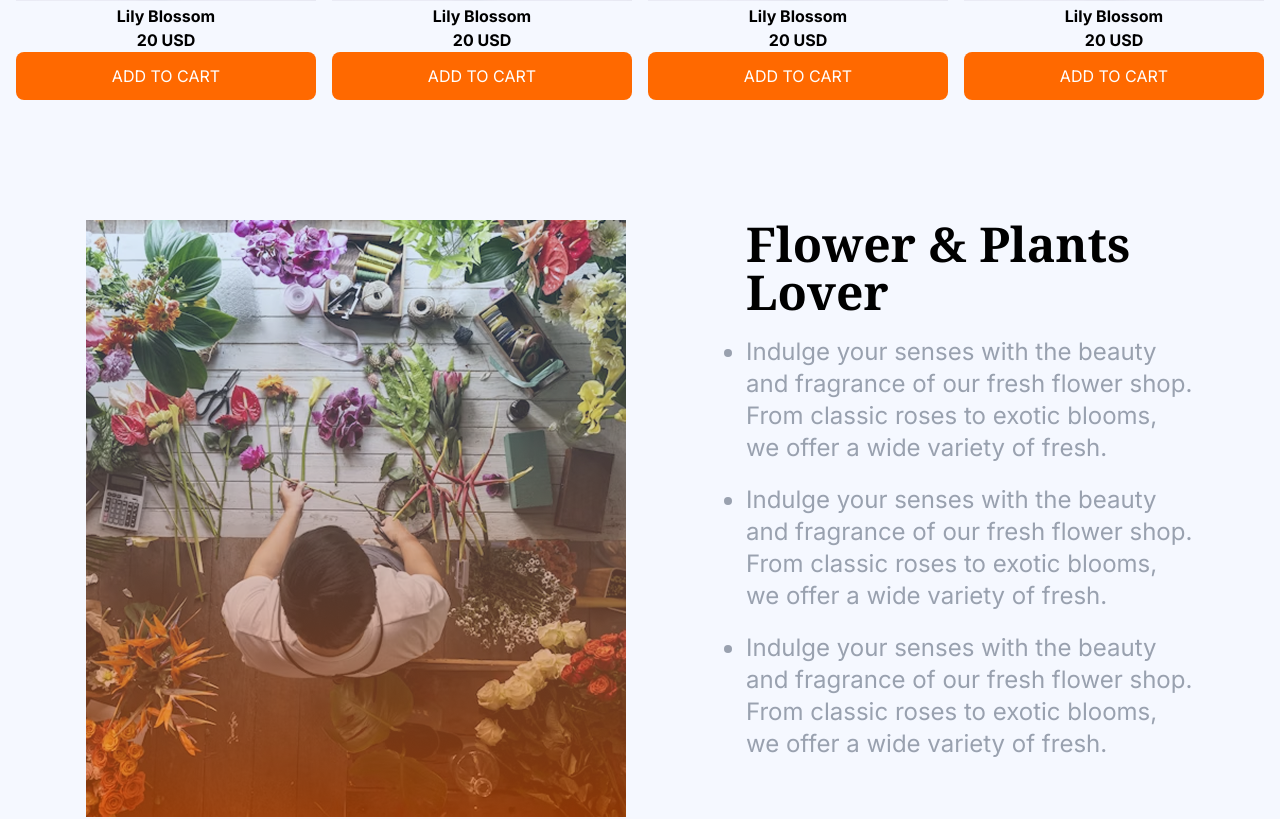
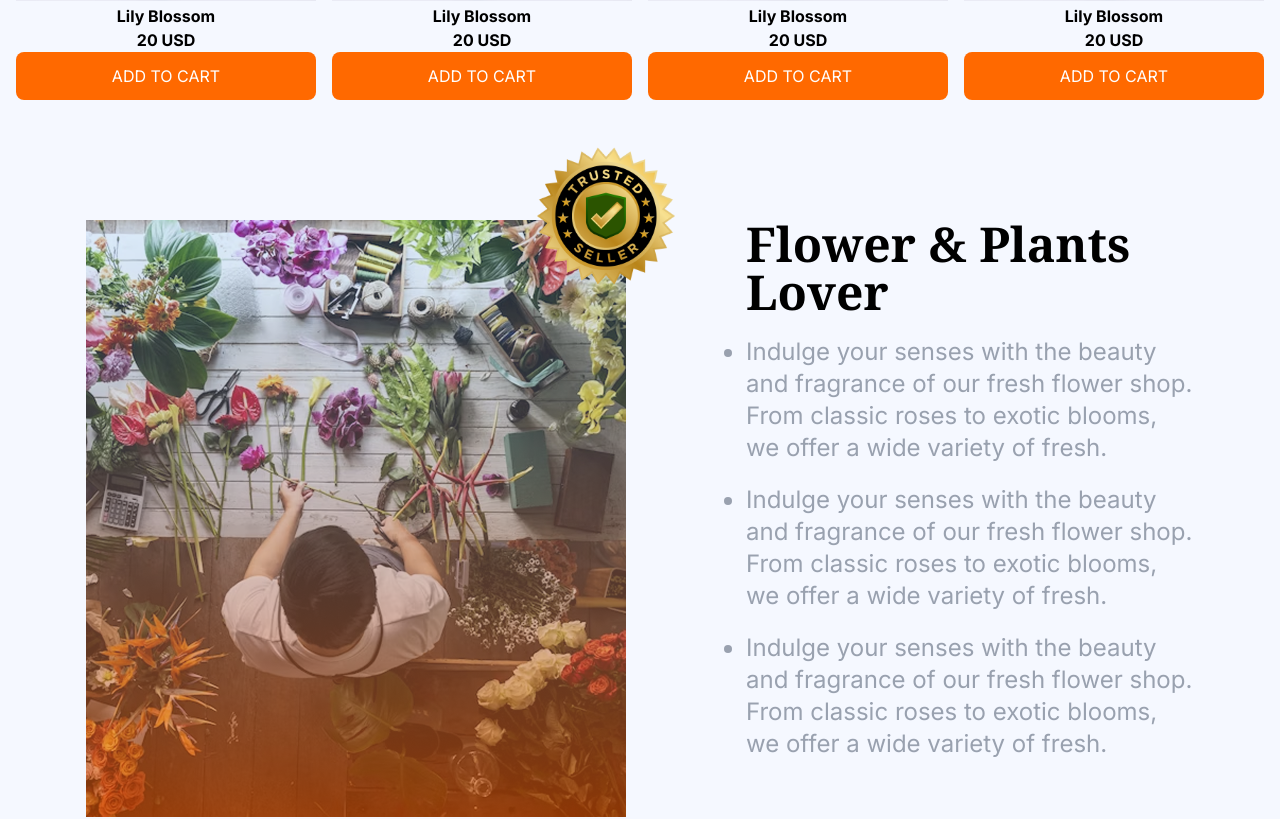
Before and after one commit to ifadAhmedYeasin/my-2nd-assignment, a plain HTML site: page index.html in a window 1280 px wide. Shown: the part 1380-2199 px from the top of the page. Drawn offline with nearby package versions, Linux system fonts and the light colour scheme.

Commit message:
added badge img

```diff
--- a/index.html
+++ b/index.html
@@ -161,8 +161,13 @@
       </section>
       <!-- plants lover section -->
       <section class="mt-30 md:w-[1140px] container mx-auto px-4">
-        <div class="flex md:flex-row flex-col justify-between gap-30">
+        <div class="flex relative md:flex-row flex-col justify-between gap-30">
           <img class="bg" src="assets/flower-store.png" alt="" />
+          <img
+            class="hidden md:inline-block h-48 absolute -top-25 left-106"
+            src="assets/trusted-badge.png"
+            alt=""
+          />
           <div class="space-y-5">
             <h1 class="text-5xl font-bold font-noto">
               Flower & Plants <br />
```
